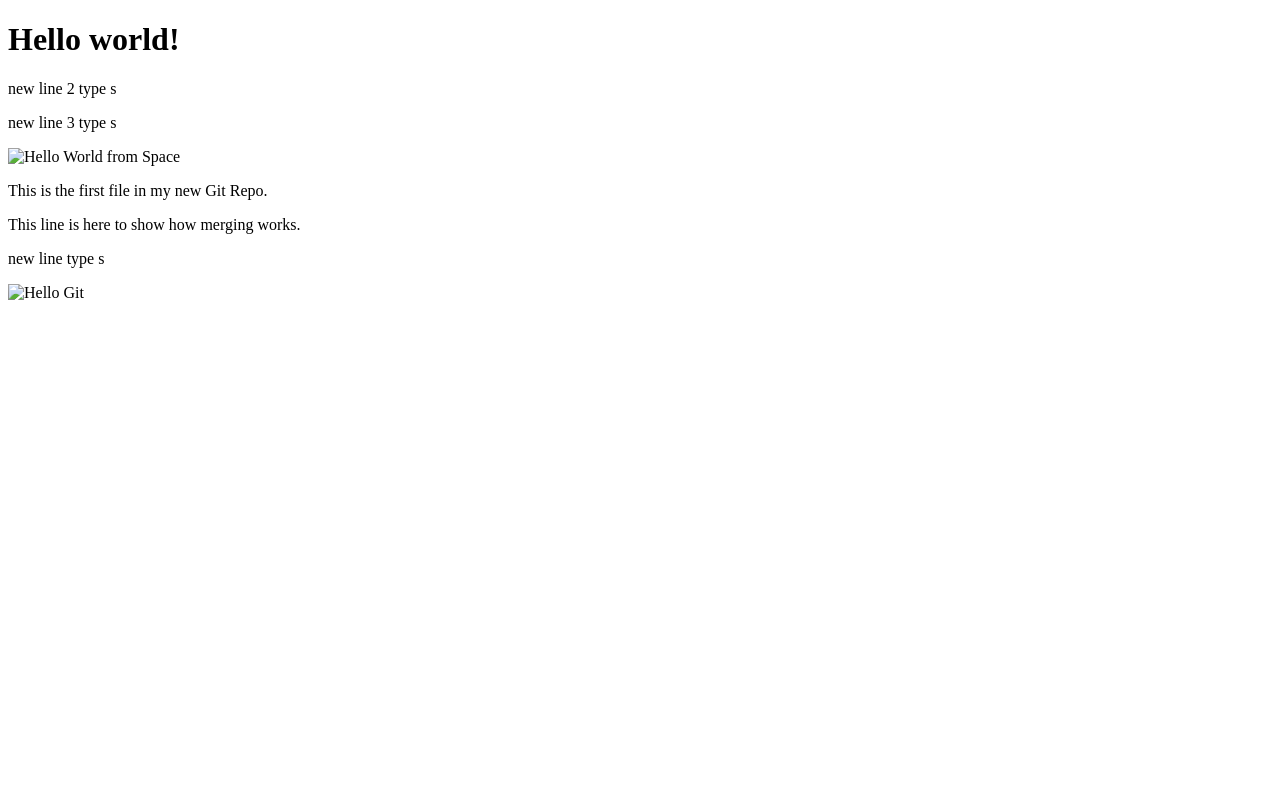
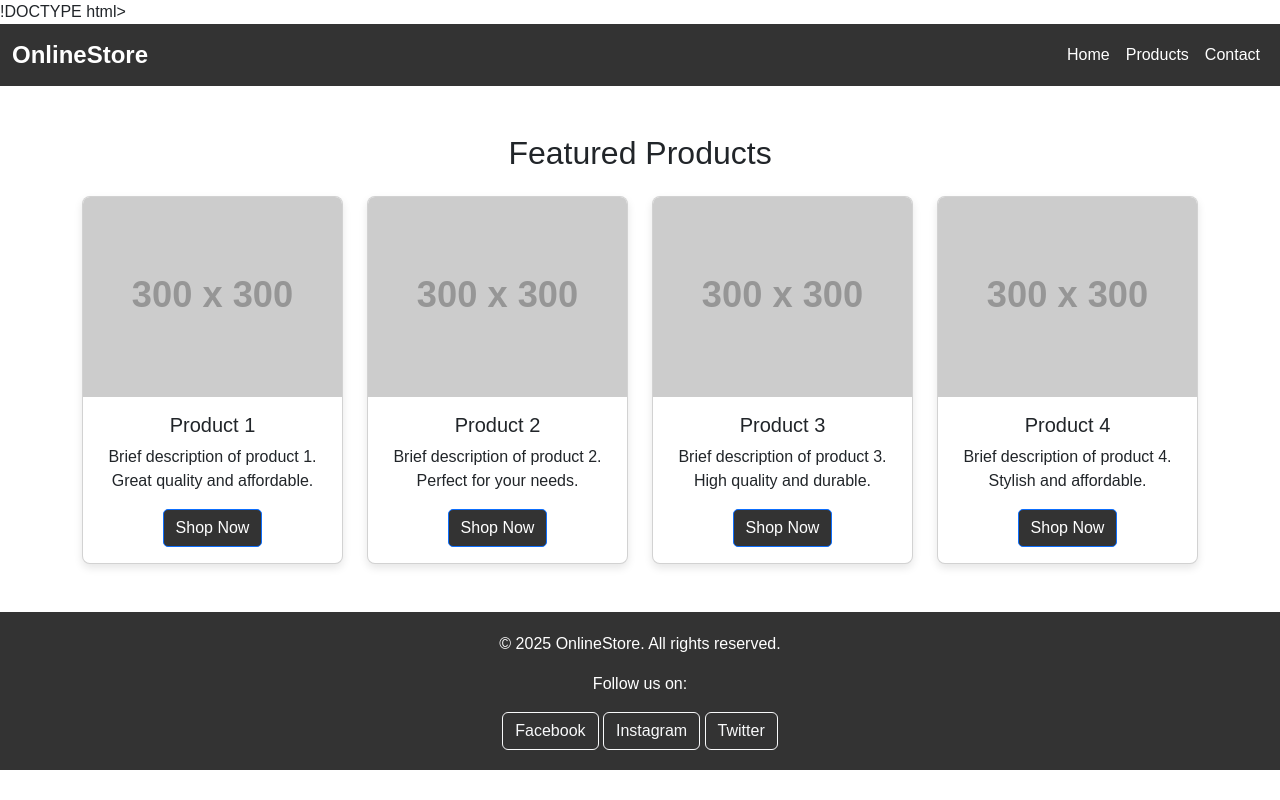
Before and after one commit to MMwenda/bootstrap2, a plain HTML site: page index.html in a window 1280 px wide. Drawn offline with nearby package versions, Linux system fonts and the light colour scheme; placeholder pictures from the web are drawn by us.

Commit message:
Update index.html

```diff
--- a/index.html
+++ b/index.html
@@ -1,19 +1,166 @@
-<!DOCTYPE html>
-<html>
+!DOCTYPE html>
+<html lang="en">
 <head>
-<title>Hello World!</title>
-<link rel="stylesheet" href="bluestyle.css">
+    <meta charset="UTF-8">
+    <meta name="viewport" content="width=device-width, initial-scale=1.0">
+    <title>Online Store</title>
+    <!-- FIXME: -->
+  <!--UNFINISHED-->
+    <link href="https://cdn.jsdelivr.net/npm/bootstrap@5.3.0-alpha1/dist/css/bootstrap.min.css" rel="stylesheet">
+    <style>
+        /* Custom Styles */
+        body {
+            font-family: Arial, sans-serif;
+            margin: 0;
+            padding: 0;
+        }
+
+        /* Header Section */
+        .navbar {
+            background-color: #333;
+        }
+        .navbar-brand {
+            color: white;
+            font-size: 1.5rem;
+            font-weight: bold;
+        }
+        .navbar-nav .nav-link {
+            color: white;
+        }
+
+        /* Product Section */
+        .product-card img {
+            max-height: 200px;
+            object-fit: cover;
+        }
+
+        .product-card {
+            box-shadow: 0 4px 8px rgba(0, 0, 0, 0.1);
+            border-radius: 8px;
+            overflow: hidden;
+        }
+
+        .product-card .card-body {
+            text-align: center;
+        }
+
+        .product-card .btn {
+            background-color: #333;
+            color: white;
+            border-radius: 5px;
+        }
+
+        .product-card .btn:hover {
+            background-color: #555;
+        }
+
+        /* Footer Section */
+        footer {
+            background-color: #333;
+            color: white;
+            text-align: center;
+            padding: 20px 0;
+        }
+
+        /* Responsive Design */
+        @media (max-width: 767px) {
+            .navbar-brand {
+                font-size: 1.2rem;
+            }
+
+            .product-card img {
+                max-height: 150px;
+            }
+
+            .product-card {
+                margin-bottom: 20px;
+            }
+        }
+    </style>
 </head>
 <body>
 
-<h1>Hello world!</h1>
-  <p>new line 2 type s</p>
-  <p>new line 3 type s</p>
-<div><img src="img_hello_world.jpg" alt="Hello World from Space" style="width:100%;max-width:640px"></div>
-<p>This is the first file in my new Git Repo.</p>
-<p>This line is here to show how merging works.</p>
-<p>new line type s</p>
-<div><img src="img_hello_git.jpg" alt="Hello Git" style="width:100%;max-width:640px"></div>
+    <!-- Header Section -->
+    <header>
+        <nav class="navbar navbar-expand-lg">
+            <div class="container-fluid">
+                <a class="navbar-brand" href="#">OnlineStore</a>
+                <button class="navbar-toggler" type="button" data-bs-toggle="collapse" data-bs-target="#navbarNav" aria-controls="navbarNav" aria-expanded="false" aria-label="Toggle navigation">
+                    <span class="navbar-toggler-icon"></span>
+                </button>
+                <div class="collapse navbar-collapse" id="navbarNav">
+                    <ul class="navbar-nav ms-auto">
+                        <li class="nav-item"><a class="nav-link" href="#home">Home</a></li>
+                        <li class="nav-item"><a class="nav-link" href="#products">Products</a></li>
+                        <li class="nav-item"><a class="nav-link" href="#contact">Contact</a></li>
+                    </ul>
+                </div>
+            </div>
+        </nav>
+    </header>
+
+    <!-- Product Section -->
+    <section id="products" class="container py-5">
+        <h2 class="text-center mb-4">Featured Products</h2>
+        <div class="row row-cols-1 row-cols-md-2 row-cols-lg-4 g-4">
+            <!-- Product 1 -->
+            <div class="col">
+                <div class="card product-card">
+                    <img src="https://via.placeholder.com/300" class="card-img-top" alt="Product 1">
+                    <div class="card-body">
+                        <h5 class="card-title">Product 1</h5>
+                        <p class="card-text">Brief description of product 1. Great quality and affordable.</p>
+                        <a href="#" class="btn btn-primary">Shop Now</a>
+                    </div>
+                </div>
+            </div>
+            <!-- Product 2 -->
+            <div class="col">
+                <div class="card product-card">
+                    <img src="https://via.placeholder.com/300" class="card-img-top" alt="Product 2">
+                    <div class="card-body">
+                        <h5 class="card-title">Product 2</h5>
+                        <p class="card-text">Brief description of product 2. Perfect for your needs.</p>
+                        <a href="#" class="btn btn-primary">Shop Now</a>
+                    </div>
+                </div>
+            </div>
+            <!-- Product 3 -->
+            <div class="col">
+                <div class="card product-card">
+                    <img src="https://via.placeholder.com/300" class="card-img-top" alt="Product 3">
+                    <div class="card-body">
+                        <h5 class="card-title">Product 3</h5>
+                        <p class="card-text">Brief description of product 3. High quality and durable.</p>
+                        <a href="#" class="btn btn-primary">Shop Now</a>
+                    </div>
+                </div>
+            </div>
+            <!-- Product 4 -->
+            <div class="col">
+                <div class="card product-card">
+                    <img src="https://via.placeholder.com/300" class="card-img-top" alt="Product 4">
+                    <div class="card-body">
+                        <h5 class="card-title">Product 4</h5>
+                        <p class="card-text">Brief description of product 4. Stylish and affordable.</p>
+                        <a href="#" class="btn btn-primary">Shop Now</a>
+                    </div>
+                </div>
+            </div>
+        </div>
+    </section>
+
+    <!-- Footer Section -->
+    <footer>
+        <p>&copy; 2025 OnlineStore. All rights reserved.</p>
+        <p>Follow us on:</p>
+        <a href="#" class="btn btn-outline-light">Facebook</a>
+        <a href="#" class="btn btn-outline-light">Instagram</a>
+        <a href="#" class="btn btn-outline-light">Twitter</a>
+    </footer>
+
+
+    <script src="https://cdn.jsdelivr.net/npm/bootstrap@5.3.0-alpha1/dist/js/bootstrap.min.js"></script>
 
 </body>
 </html>
```
